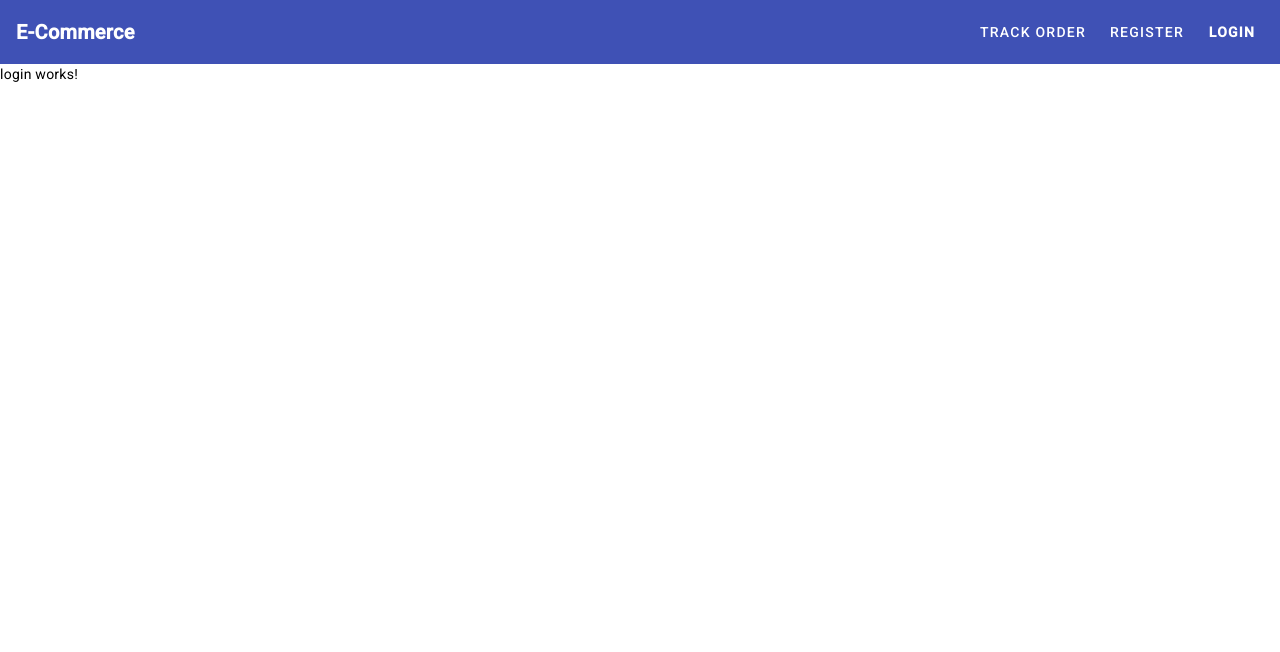
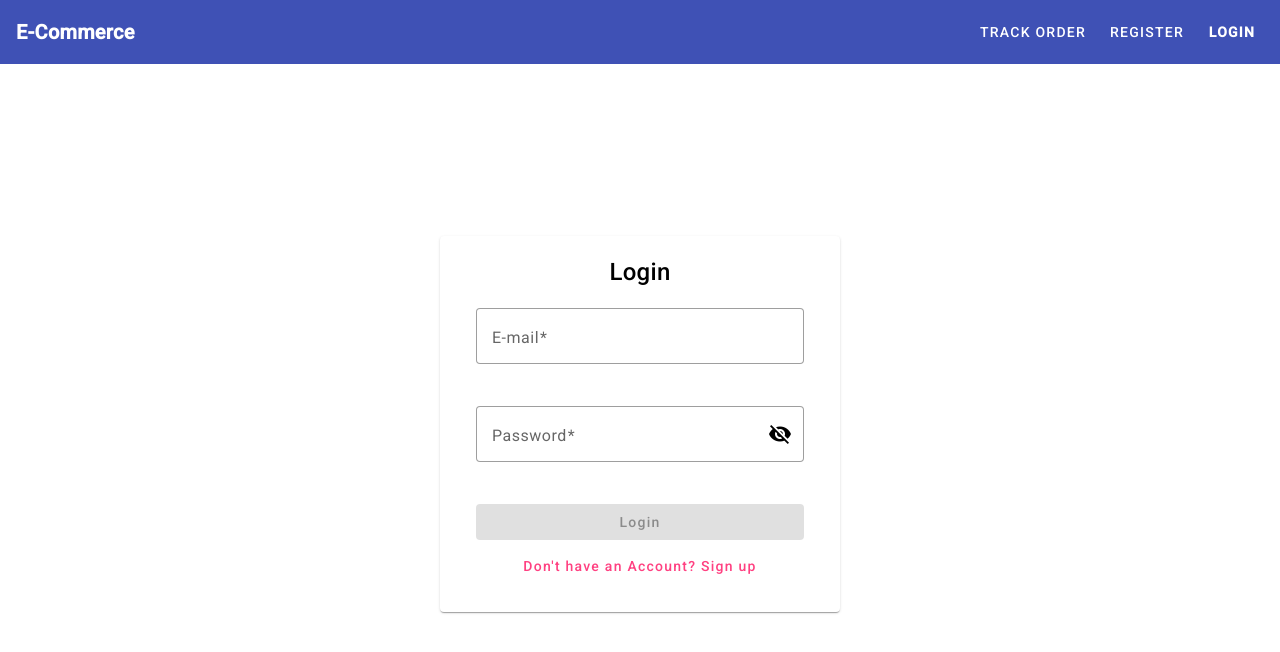
Before and after one commit to Gouthamreddy034/E-CommerceWeb, an Angular app: page /login in a window 1280 px wide. Shown: the top 652 px of the page. Built offline with nearby package versions, Linux system fonts and the light colour scheme.

Commit message:
Login Form

```diff
--- a/src/app/login/login.component.html
+++ b/src/app/login/login.component.html
@@ -1 +1,32 @@
-<p>login works!</p>
+<div class="container">
+  <mat-card>
+    <mat-card-title>Login</mat-card-title>
+    <mat-card-content>
+      <form [formGroup]="loginForm">
+        <mat-form-field appearance="outline">
+          <mat-label>E-mail</mat-label>
+          <input matInput formControlName="email" placeholder="email" required>
+          <mat-error *ngIf="loginForm.get('email').invalid && loginForm.get('email').touched">
+            Please enter a valid email address.
+          </mat-error>
+        </mat-form-field>
+        <mat-form-field appearance="outline">
+          <mat-label>Password</mat-label>
+          <input matInput type="{{hidePassword?'password':'text'}}" formControlName="password" placeholder="password" required>
+          <button mat-icon-button matSuffix (click)="togglePasswordVisibility()">
+            <mat-icon>{{ hidePassword? 'visibility_off':'visibility' }}</mat-icon>
+          </button>
+          <mat-error *ngIf="loginForm.get('password').invalid && loginForm.get('password').touched">
+            Please Enter a valid password
+          </mat-error>
+        </mat-form-field>
+        <button mat-raised-button color="primary" type="submit" [disabled]="loginForm.invalid" (click)="onSubmit()">
+          Login
+        </button>
+      </form>
+    </mat-card-content>
+    <mat-card-actions>
+      <button mat-button color="accent" routerLink="/register">Don't have an Account? Sign up</button>
+    </mat-card-actions>
+  </mat-card>
+</div>
--- a/src/app/login/login.component.scss
+++ b/src/app/login/login.component.scss
@@ -0,0 +1,51 @@
+.container{
+  display:flex;
+  justify-content:center;
+  align-items: center;
+  height: 90vh;
+}
+
+mat-card{
+  max-width: 400px;
+  width: 100%;
+  padding: 20px;
+
+  @media screen and (max-width :500px){
+    max-width: 90%;
+  }
+}
+
+mat-card-title{
+  text-align: center;
+  font-size: 24px;
+  margin-bottom: 20px;
+}
+
+form{
+  display: flex;
+  flex-direction: column;
+  align-items: center;
+}
+
+mat-form-field{
+  width: 100%;
+  margin-bottom: 20px;
+}
+
+button{
+  width: 100%;
+}
+
+@media screen and (max-width :500px){
+  mat-card-title{
+    font-size: 20px;
+  }
+
+  mat-form-field{
+    margin-bottom: 10px;
+  }
+}
+
+.error-snackbar{
+  background-color: #f44336 !important;
+}
--- a/src/app/login/login.component.ts
+++ b/src/app/login/login.component.ts
@@ -1,4 +1,8 @@
 import { Component } from '@angular/core';
+import { FormBuilder, FormGroup, Validators } from '@angular/forms';
+import { MatSnackBar } from '@angular/material/snack-bar';
+import { AuthService } from '../services/auth/auth.service';
+import { Router } from '@angular/router';
 
 @Component({
   selector: 'app-login',
@@ -6,5 +10,38 @@ import { Component } from '@angular/core';
   styleUrls: ['./login.component.scss']
 })
 export class LoginComponent {
+  loginForm!: FormGroup;
+  hidePassword = true;
 
+  constructor(private fb:FormBuilder,
+    private snackbar:MatSnackBar,
+    private authService:AuthService,
+    private router:Router){
+
+    }
+
+    ngOnInit():void{
+      this.loginForm = this.fb.group({
+        email:[null,Validators.required],
+        password:[null,Validators.required]
+      })
+    }
+
+    togglePasswordVisibility(){
+      this.hidePassword = !this.hidePassword;
+    }
+
+    onSubmit(){
+      const username = this.loginForm.get('email')!.value;
+      const password = this.loginForm.get('password')!.value;
+
+      this.authService.login(username,password).subscribe(
+        (res)=>{
+          this.snackbar.open('Login Successful','Ok',{duration:5000});
+        },
+        (error)=>{
+          this.snackbar.open('BAD Credentials','ERROR',{duration:5000});
+        }
+      )
+    }
 }
--- a/src/app/services/auth/auth.service.ts
+++ b/src/app/services/auth/auth.service.ts
@@ -1,6 +1,7 @@
-import { HttpClient } from '@angular/common/http';
+import { HttpClient, HttpHeaders } from '@angular/common/http';
 import { Injectable } from '@angular/core';
-import { Observable } from 'rxjs';
+import { Observable, map } from 'rxjs';
+import { UserStorageService } from '../storage/user-storage.service';
 
 const BASIC_URL = 'http://localhost:8080/'
 
@@ -9,9 +10,29 @@ const BASIC_URL = 'http://localhost:8080/'
 })
 export class AuthService {
 
-  constructor(private http:HttpClient) { }
+  constructor(private http:HttpClient,
+    private userStorageService:UserStorageService) { }
 
   register(signupRequest:any):Observable<any>{
     return this.http.post(BASIC_URL+"sign-up",signupRequest);
   }
+
+  login(username:string,password:string):any{
+    const headers = new HttpHeaders().set('Content-Type','application/json');
+    const body = {username,password};
+
+    return this.http.post(BASIC_URL+'authenticate',body,{headers,observe:'response'}).pipe(
+      map((res)=>{
+        const token = res.headers.get('authorization').substring(7);
+        const user = res.body;
+        console.log(token,user);
+        if(token && user){
+          this.userStorageService.saveToken(token);
+          this.userStorageService.saveUser(user+``);
+          return true;
+        }
+        return false;
+      })
+    )
+  }
 }
--- /dev/null
+++ b/src/app/services/storage/user-storage.service.ts
@@ -0,0 +1,22 @@
+import { Injectable } from '@angular/core';
+
+const TOKEN = 'ecom-token';
+const USER = 'ecom-user';
+
+@Injectable({
+  providedIn: 'root'
+})
+export class UserStorageService {
+
+  constructor() { }
+
+  public saveToken(token:string):void{
+    window.localStorage.removeItem(TOKEN);
+    window.localStorage.setItem(TOKEN,token);
+  }
+
+  public saveUser(user:string):void{
+    window.localStorage.removeItem(USER);
+    window.localStorage.setItem(TOKEN,JSON.stringify(user));
+  }
+}
```
Also changed, not shown: 1 other file (tests, documents, lock files or other folders).
